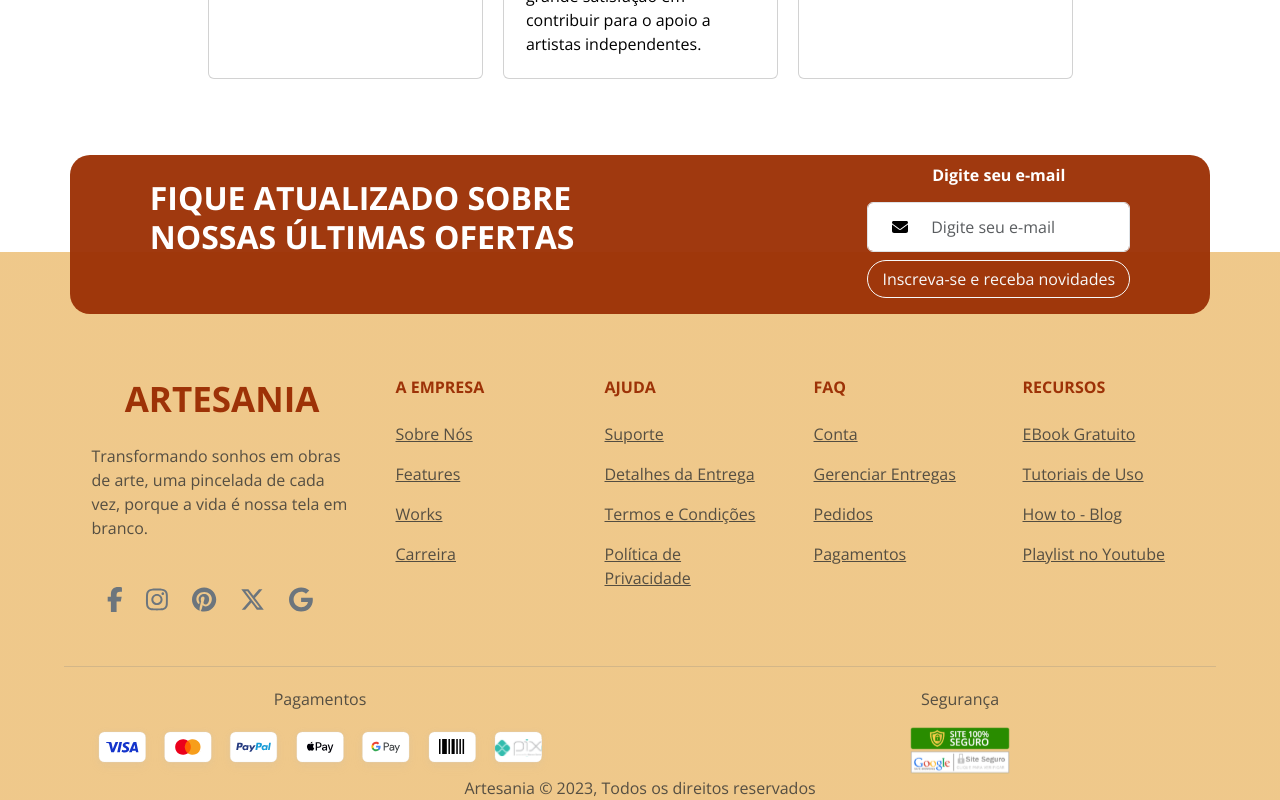
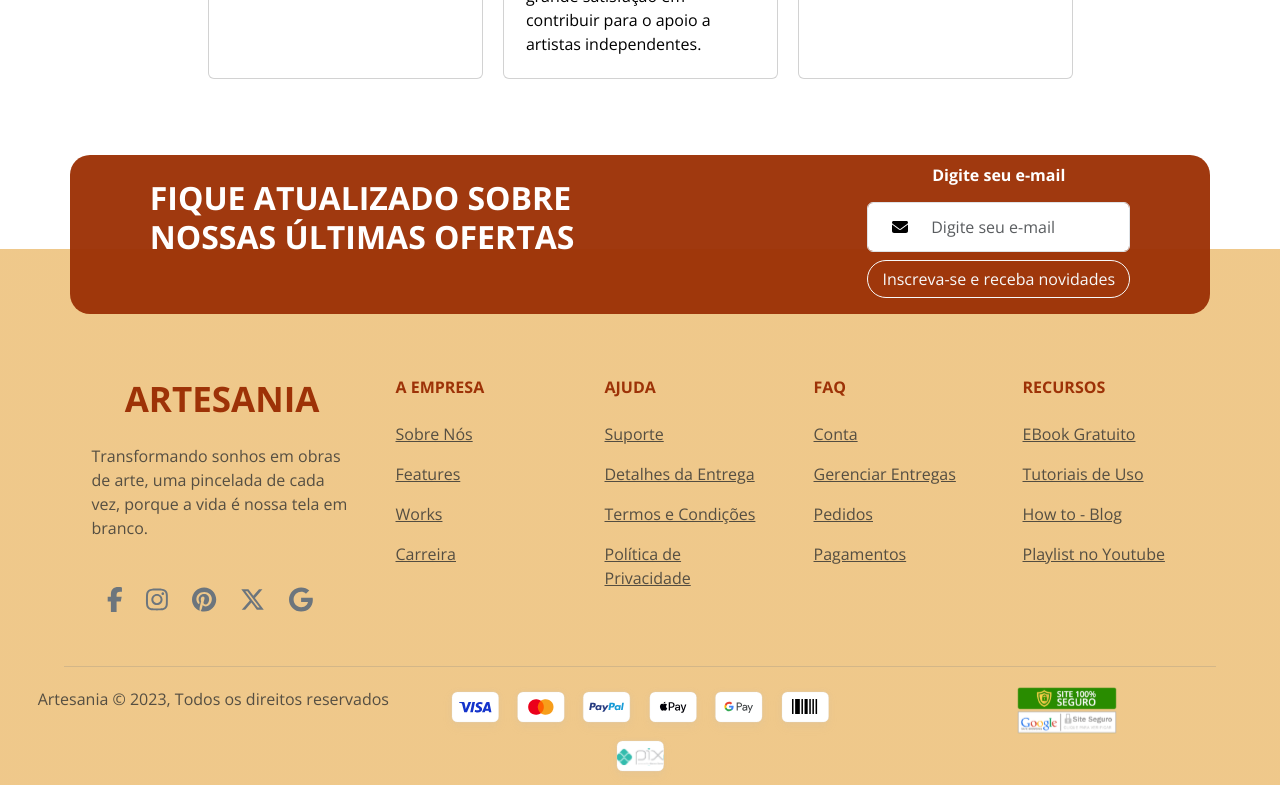
Before and after one commit to ivpinheiro/artesania, a Vue app: page / in a window 1280 px wide. Shown: the part 4128-4928 px from the top of the page. Built offline with nearby package versions, Linux system fonts and the light colour scheme; data requests are answered from the project's data file.

Commit message:
old footer

```diff
--- a/src/components/FooterComp.vue
+++ b/src/components/FooterComp.vue
@@ -183,9 +183,15 @@
     <hr class="h-divider">
     <!-- Copyright -->
     <section class="row contrast d-flex justify-content-around m-0">
+
+        <!-- Copyright -->
+      <div class="col-lg text-center">
+        Artesania © 2023, Todos os direitos reservados
+      </div>
+      <!-- Copyright -->
+
       <!-- Payments -->
       <div class="col-lg text-center">
-        <p>Pagamentos</p>
         <img src=../assets/img/footer/BadgeVisa.svg>
         <img src=../assets/img/footer/BadgeMasterCard.svg>
         <img src=../assets/img/footer/BadgePayPal.svg>
@@ -194,18 +200,13 @@
         <img src=../assets/img/footer/BadgeBarCode.svg>
         <img src=../assets/img/footer/BadgePix.svg>
       </div>
+
       <!-- Security -->
       <div class="col-lg text-center">
-        <p>Segurança</p>
         <img src=../assets/img/footer/site-seguro-google.svg>
       </div>
     </section>
 
-    <!-- Copyright -->
-    <div class="contrast col-lg text-center">
-      Artesania © 2023, Todos os direitos reservados
-    </div>
-    <!-- Copyright -->
   </footer>
   <!-- Footer -->
 </template>
```
